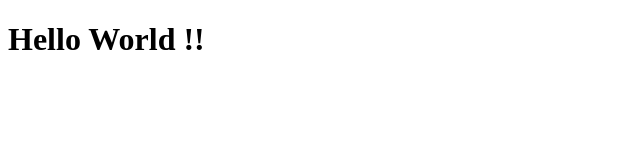
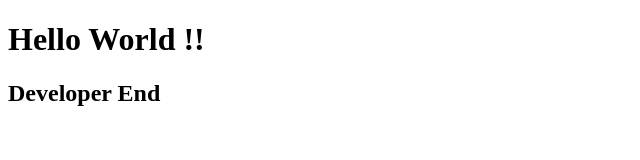
Before and after one commit to RahulDharpure2000/GitProject, a plain HTML site: page index.html in a window 1280 px wide. Shown: the whole page, without its empty margins (0-640 px from the left). Drawn offline with Linux system fonts and the light colour scheme.

Commit message:
dev title changes

```diff
--- a/index.html
+++ b/index.html
@@ -9,6 +9,7 @@
 
 <body>
     <h1>Hello World !!</h1>
+    <h2>Developer End</h2>
 </body>
 
 </html>
```
